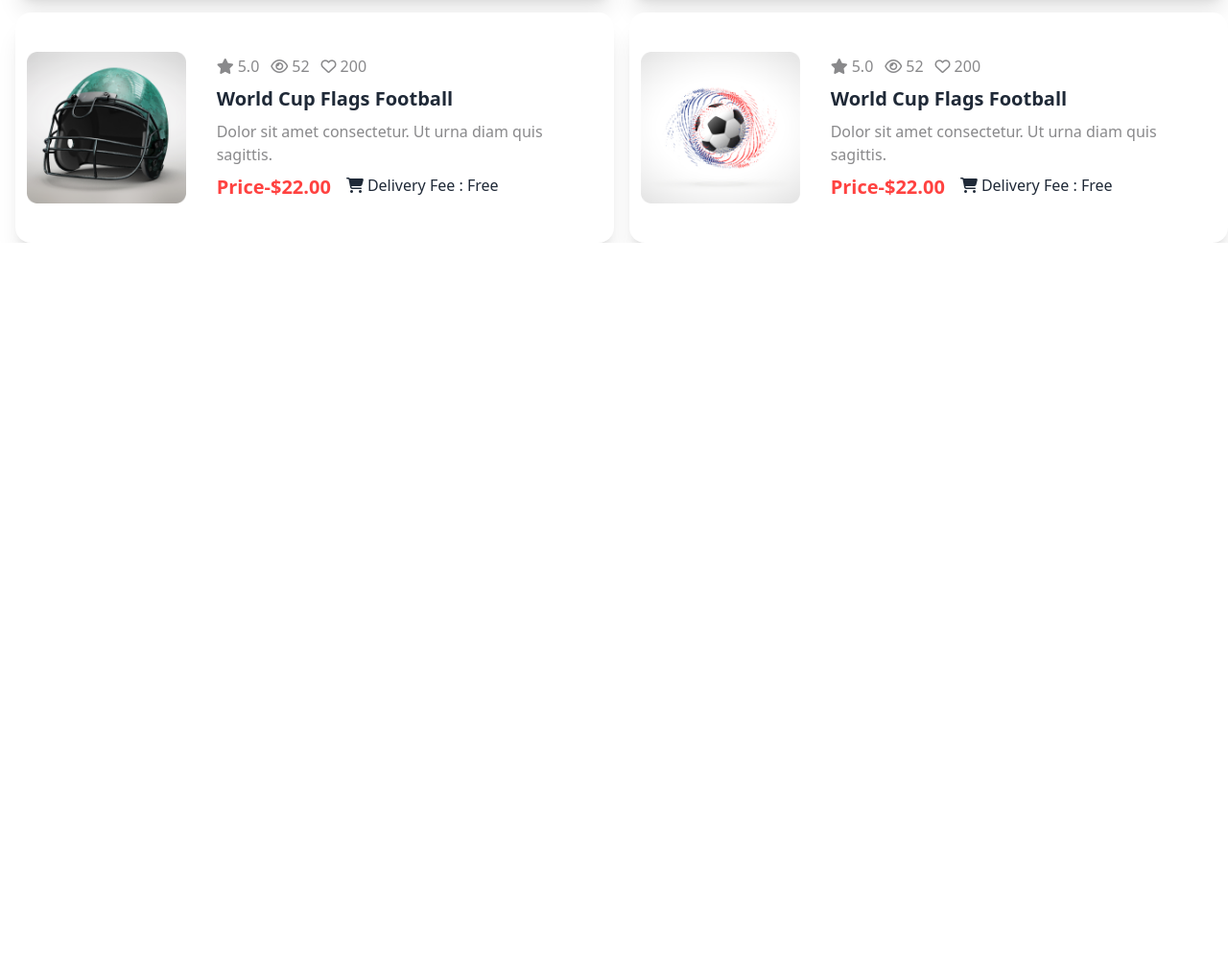
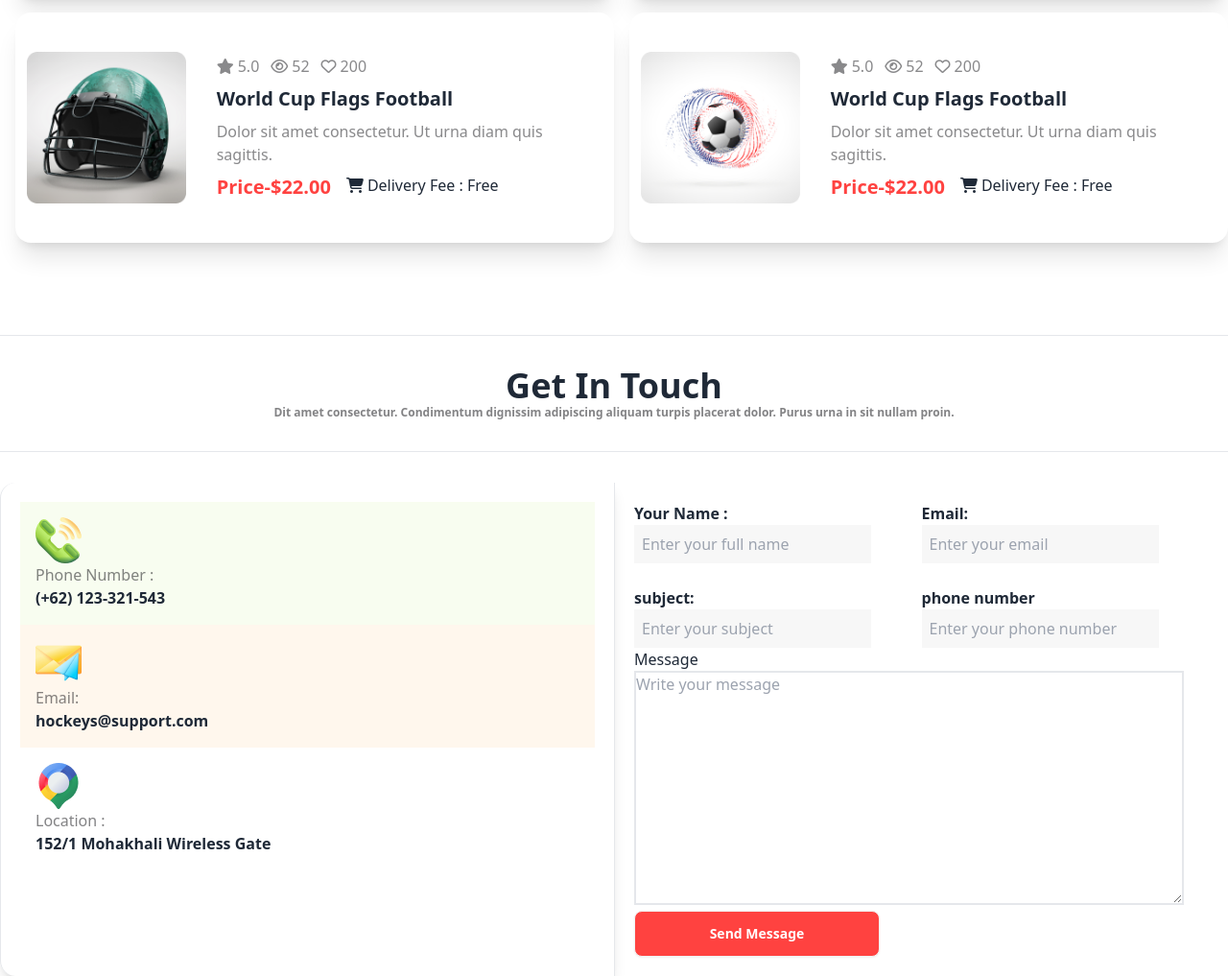
Before and after one commit to sushanto30/assignment-project-Hockey, a plain HTML site: page index.html in a window 1280 px wide. Shown: the part 3124-4141 px from the top of the page at 96% size. Before the commit the page ends 3377 px from the top, so only its background shows below. Drawn offline with nearby package versions, Linux system fonts and the light colour scheme.

Commit message:
from section successfully added

```diff
--- a/index.html
+++ b/index.html
@@ -357,12 +357,69 @@
 
 
             </div>
+            <hr class="mt-24">
         </section>
 
 
 
     </header>
     <main>
+        <section>
+            <header class="text-center mt-8">
+                <h1 class="text-4xl font-extrabold">Get In Touch</h1>
+                <p class="text-xs font-semibold text-[#0d0d1283]">Dit amet consectetur. Condimentum dignissim adipiscing
+                    aliquam turpis placerat dolor. Purus urna in sit nullam proin. </p>
+                <hr class="mt-8">
+            </header>
+            <main class="flex-row lg:flex mt-8">
+                <div class="border-x shadow-lg rounded-s-2xl p-5 flex-1">
+                    <div class="bg-[#BCED6D1A] p-4">
+                        <img src="images/Group 1171275317.png" alt="">
+                        <h3 class="text-[#0d0d1283]">Phone Number :</h3>
+                        <p class="font-bold"> (+62) 123-321-543</p>
+                    </div>
+                    <div class="bg-[#fff7ed] p-4">
+                        <img src="images/Group 1171275318.png" alt="">
+                        <h3 class="text-[#0d0d1283]">Email:</h3>
+                        <p class="font-bold"> hockeys@support.com</p>
+                    </div>
+                    <div class="bg-[#629CF31A.] p-4">
+                        <img src="images/Group 1171275321.png" alt="">
+                        <h3 class="text-[#0d0d1283]">Location :</h3>
+                        <p class="font-bold"> 152/1 Mohakhali Wireless Gate</p>
+                    </div>
+                </div>
+                <!-- from section -->
+                <div class="flex-1 p-5">
+                    <div class="grid grid-cols-1 lg:grid-cols-2">
+                        <div class="mb-6">
+                            <h1 class="font-bold"> Your Name :</h1>
+                            <input class="bg-[#13131808] p-2" type="text" placeholder="Enter your full name">
+                        </div>
+                        <div>
+                            <h1 class="font-bold">Email:</h1>
+                            <input class="bg-[#13131808] p-2 type=" email" name="" id="" placeholder="Enter your email">
+                        </div>
+                        <div>
+                            <h1 class="font-bold">subject:</h1>
+                            <input class="bg-[#13131808] p-2 type=" text" placeholder="Enter your subject">
+                        </div>
+                        <div>
+                            <h1 class="font-bold"> phone number</h1>
+                            <input class="bg-[#13131808] p-2 type=" text" placeholder="Enter your phone number">
+                        </div>
+
+                    </div>
+                    <div class="">
+                        <h1>Message</h1>
+                    <textarea class="border-2 max-w-full" name="" id="" cols="60" rows="10" placeholder="Write your message "></textarea>
+                    <br>
+                    <button class="btn btn-wide bg-[#FF4240] text-white">Send Message</button>
+                    </div>
+                </div>
+
+            </main>
+        </section>
 
     </main>
     <footer>
```
